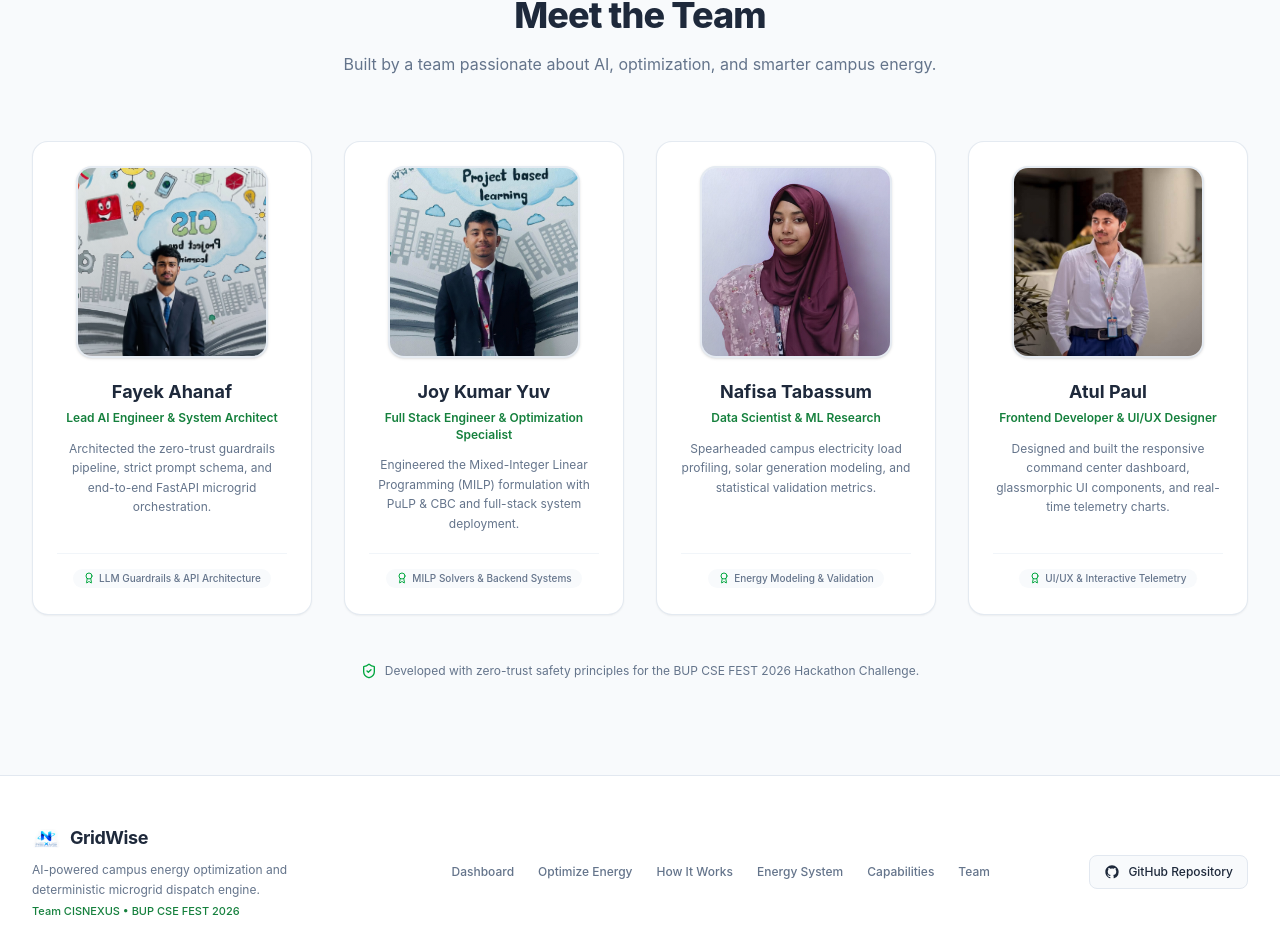
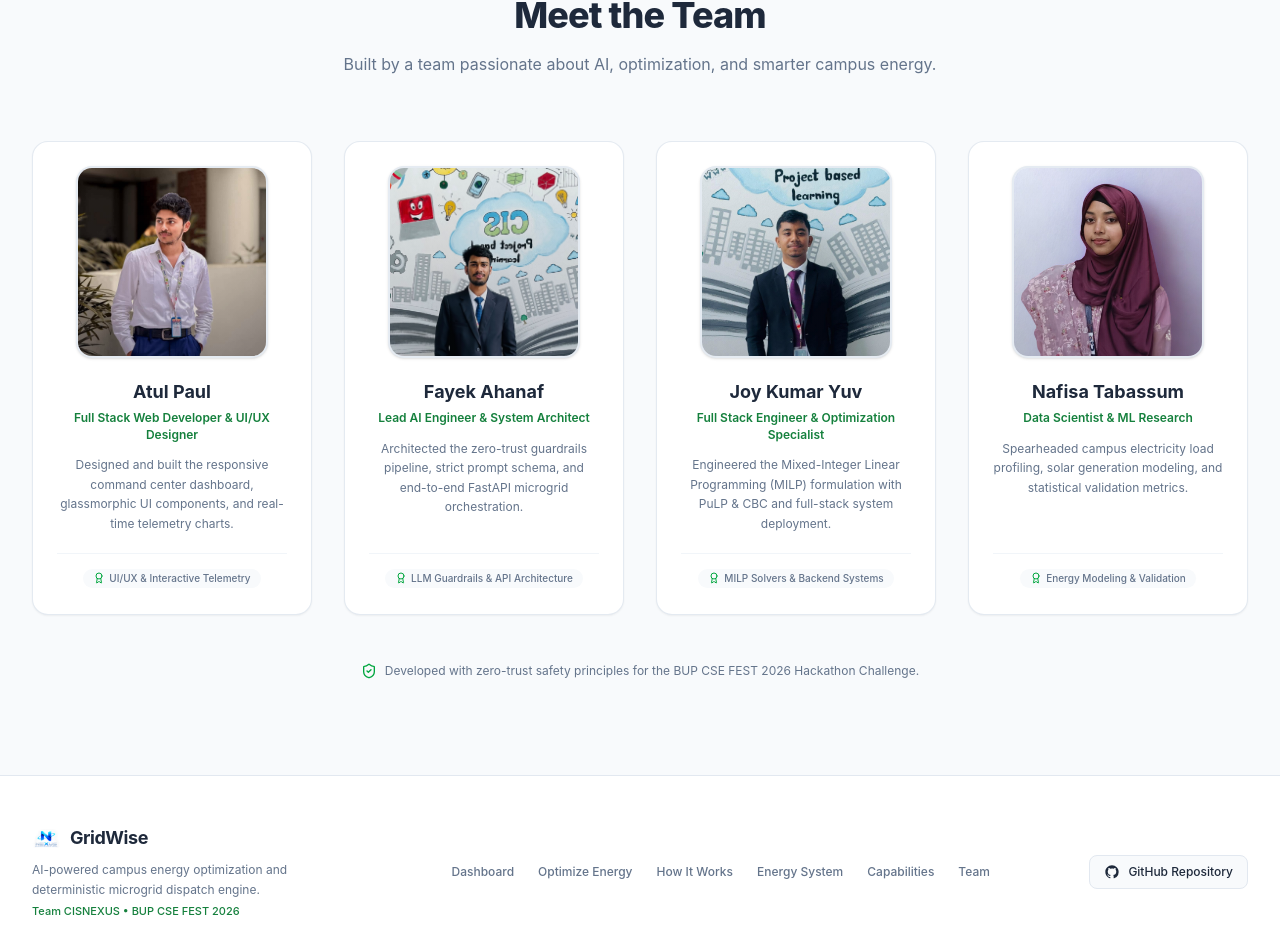
Before and after one commit to atul-dev-ai/BUP-Hackathon, a React (Vite) app in the folder frontend/: page / in a window 1280 px wide. Shown: the part 4713-5651 px from the top of the page. Built offline with nearby package versions, Linux system fonts and the light colour scheme; no server answers.

Commit message:
Update team data: move Atul Paul to position 1 and update role

```diff
--- a/frontend/src/data/teamData.ts
+++ b/frontend/src/data/teamData.ts
@@ -7,6 +7,13 @@ export interface TeamMember {
 }
 
 export const teamMembers: TeamMember[] = [
+  {
+    name: "Atul Paul",
+    role: "Full Stack Web Developer & UI/UX Designer",
+    image: "/team/atul-paul.png",
+    description: "Designed and built the responsive command center dashboard, glassmorphic UI components, and real-time telemetry charts.",
+    focusArea: "UI/UX & Interactive Telemetry"
+  },
   {
     name: "Fayek Ahanaf",
     role: "Lead AI Engineer & System Architect",
@@ -27,12 +34,5 @@ export const teamMembers: TeamMember[] = [
     image: "/team/nafisa-tabassum.png",
     description: "Spearheaded campus electricity load profiling, solar generation modeling, and statistical validation metrics.",
     focusArea: "Energy Modeling & Validation"
-  },
-  {
-    name: "Atul Paul",
-    role: "Frontend Developer & UI/UX Designer",
-    image: "/team/atul-paul.png",
-    description: "Designed and built the responsive command center dashboard, glassmorphic UI components, and real-time telemetry charts.",
-    focusArea: "UI/UX & Interactive Telemetry"
   }
 ];
```
